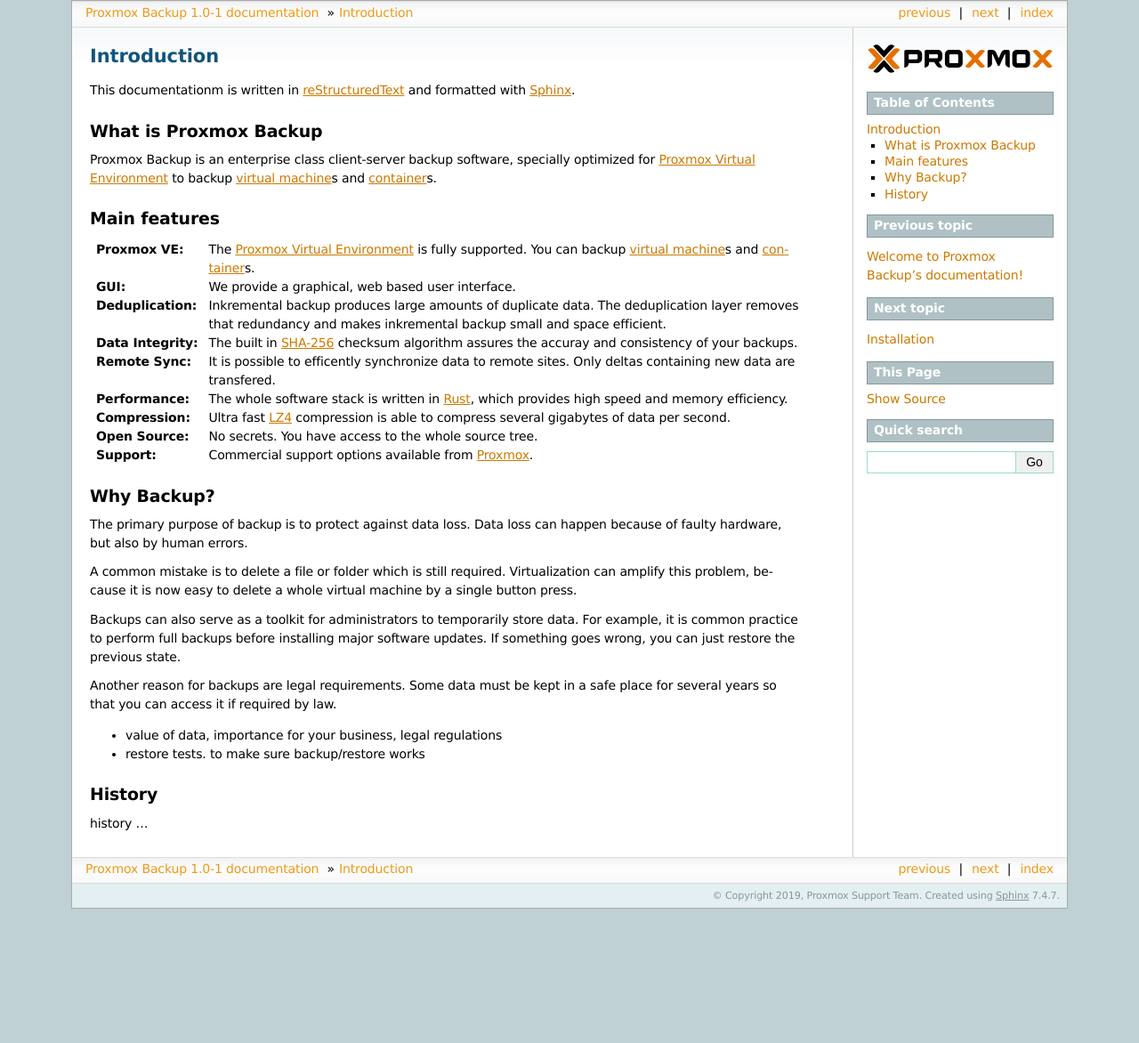
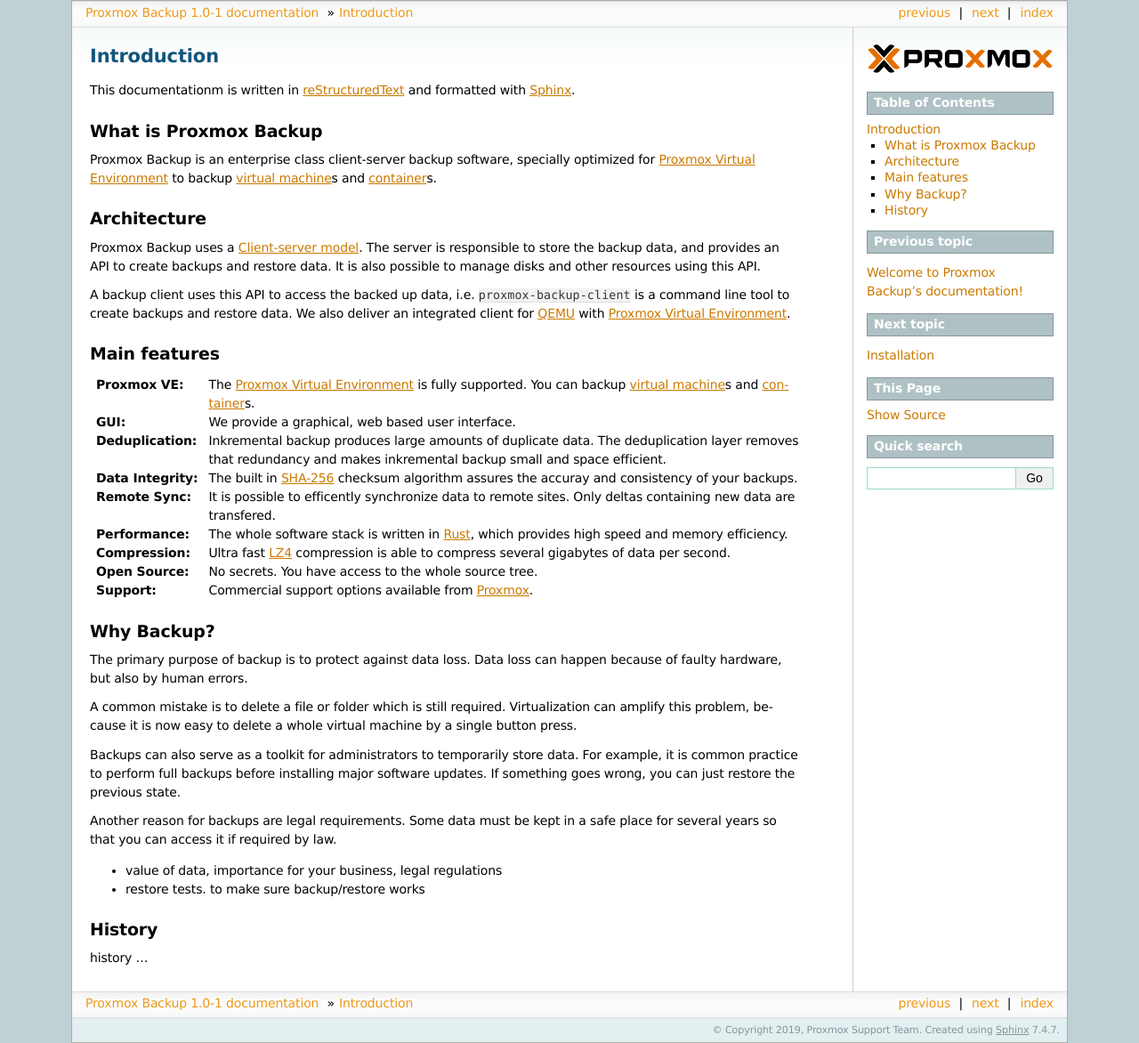
Before and after one commit to proxmox/proxmox-backup, a Sphinx documentation site: the page built from docs/introduction.rst, in a window 1280 px wide. Shown: the whole page at 89% size. Built offline with Sphinx 7.4.7, drawn with Linux system fonts in a browser that asks for light colours; before the commit the page ends 1021 px from its top, so only the background shows below that.

Commit message:
introduction.rst: Add short Architecture section

```diff
--- a/docs/epilog.rst
+++ b/docs/epilog.rst
@@ -18,3 +18,6 @@
 .. _Sphinx: https://www.sphinx-doc.org
 .. _Virtual machine: https://en.wikipedia.org/wiki/Virtual_machine
 .. _APT: http://en.wikipedia.org/wiki/Advanced_Packaging_Tool
+.. _QEMU: https://www.qemu.org/
+
+.. _Client-server model: https://en.wikipedia.org/wiki/Client-server_model
--- a/docs/installation.rst
+++ b/docs/installation.rst
@@ -1,9 +1,8 @@
 Installation
 ============
 
-sdfsd dfgfd dgd
+.. include:: package-repositories.rst
 
-.. include:: package-repositories.rst
 
 This aasd safd
 --------------
--- a/docs/introduction.rst
+++ b/docs/introduction.rst
@@ -9,6 +9,19 @@
 Proxmox Backup is an enterprise class client-server backup software,
 specially optimized for `Proxmox Virtual Environment`_ to backup
 :term:`virtual machine`\ s and :term:`container`\ s.
+
+Architecture
+------------
+
+Proxmox Backup uses a `Client-server model`_. The server is
+responsible to store the backup data, and provides an API to create
+backups and restore data. It is also possible to manage disks and
+other resources using this API.
+
+A backup client uses this API to access the backed up data,
+i.e. ``proxmox-backup-client`` is a command line tool to create
+backups and restore data. We also deliver an integrated client for
+QEMU_ with `Proxmox Virtual Environment`_.
 
 
 Main features
```
